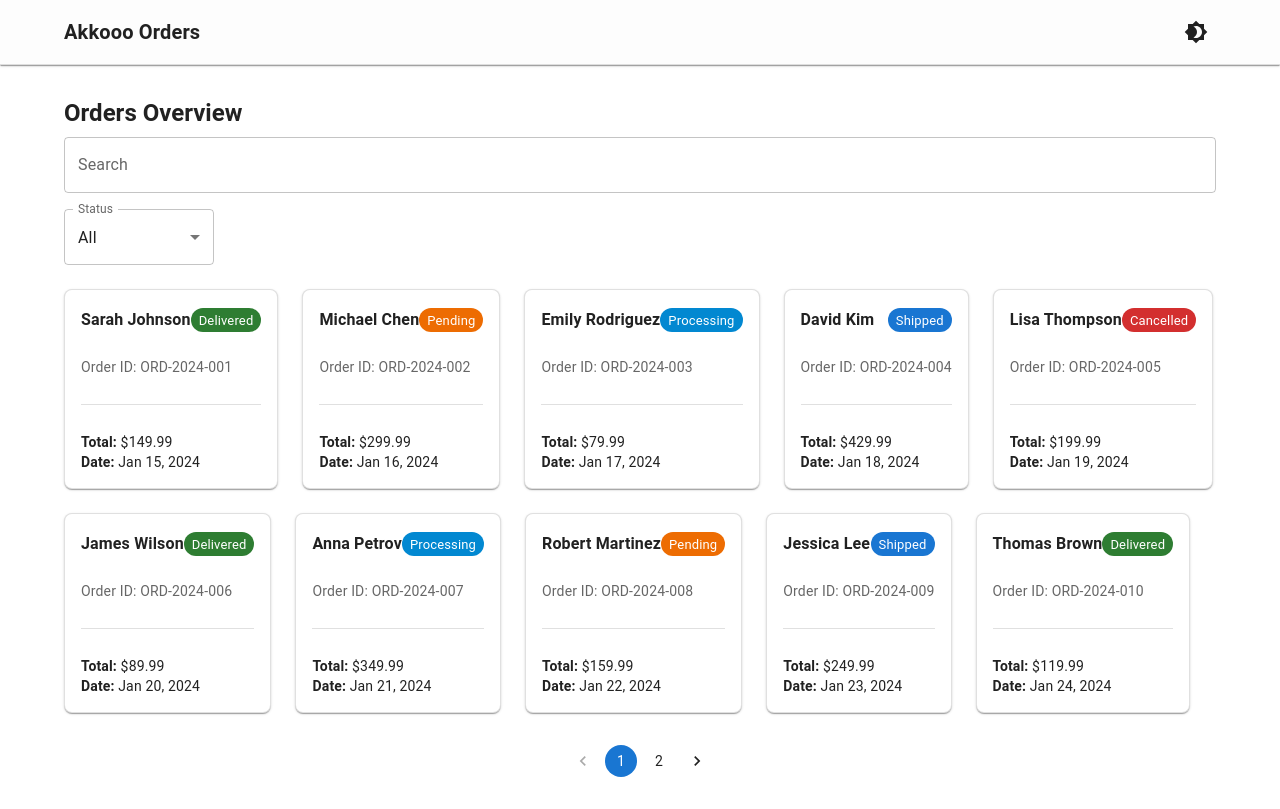
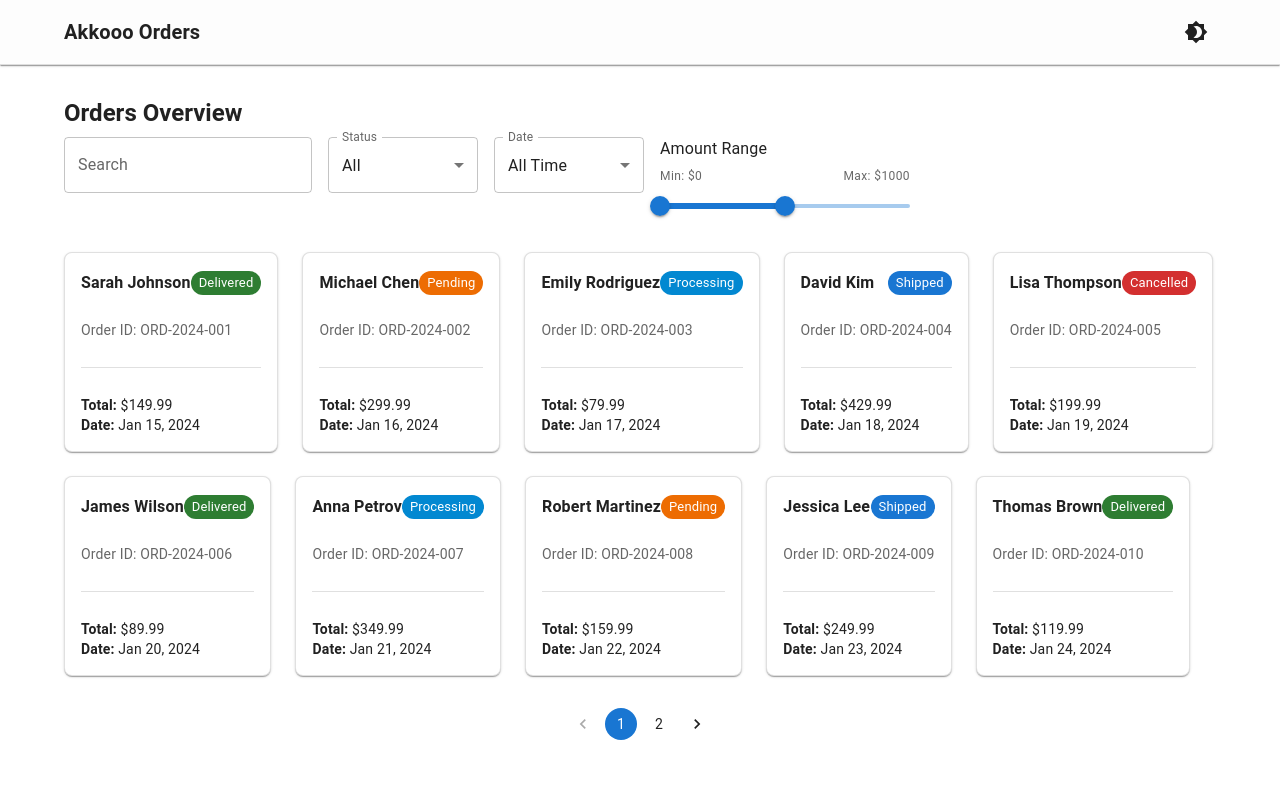
Before and after one commit to Mhamad-Raad/Order-Management-Akkoo-Challenge, a React (Vite) app: page / in a window 1280 px wide. Built offline with nearby package versions, Linux system fonts and the light colour scheme.

Commit message:
add slider to the filteration

```diff
--- a/package.json
+++ b/package.json
@@ -15,6 +15,7 @@
     "@mui/icons-material": "^7.2.0",
     "@mui/material": "^7.2.0",
     "@reduxjs/toolkit": "^2.8.2",
+    "dayjs": "^1.11.13",
     "react": "^19.1.0",
     "react-dom": "^19.1.0",
     "react-redux": "^9.2.0",
--- a/src/components/FilterPanel.tsx
+++ b/src/components/FilterPanel.tsx
@@ -1,4 +1,4 @@
-import { Box, TextField, MenuItem } from '@mui/material';
+import { Box, TextField, MenuItem, Slider, Typography } from '@mui/material';
 
 const statusOptions = [
   'all',
@@ -8,12 +8,17 @@ const statusOptions = [
   'delivered',
   'cancelled',
 ];
+const dateOptions = ['all', 'today', 'week', 'month'];
 
 interface Props {
   status: string;
   onStatusChange: (value: string) => void;
   searchTerm: string;
   onSearchChange: (value: string) => void;
+  dateRange: string;
+  onDateRangeChange: (value: string) => void;
+  amountRange: number[];
+  onAmountChange: (value: number[]) => void;
 }
 
 const FilterPanel = ({
@@ -21,6 +26,10 @@ const FilterPanel = ({
   onStatusChange,
   searchTerm,
   onSearchChange,
+  dateRange,
+  onDateRangeChange,
+  amountRange,
+  onAmountChange,
 }: Props) => {
   return (
     <Box display='flex' gap={2} mb={3} flexWrap='wrap'>
@@ -29,8 +38,8 @@ const FilterPanel = ({
         value={searchTerm}
         onChange={(e) => onSearchChange(e.target.value)}
         placeholder='Customer or Order ID'
-        fullWidth
       />
+
       <TextField
         select
         label='Status'
@@ -44,6 +53,44 @@ const FilterPanel = ({
           </MenuItem>
         ))}
       </TextField>
+
+      <TextField
+        select
+        label='Date'
+        value={dateRange}
+        onChange={(e) => onDateRangeChange(e.target.value)}
+        sx={{ minWidth: 150 }}
+      >
+        {dateOptions.map((option) => (
+          <MenuItem key={option} value={option}>
+            {option === 'all'
+              ? 'All Time'
+              : option.charAt(0).toUpperCase() + option.slice(1)}
+          </MenuItem>
+        ))}
+      </TextField>
+
+      <Box width={250}>
+        <Typography gutterBottom>Amount Range</Typography>
+
+        <Box display='flex' justifyContent='space-between' mb={0.5}>
+          <Typography variant='caption' color='text.secondary'>
+            Min: ${amountRange[0]}
+          </Typography>
+          <Typography variant='caption' color='text.secondary'>
+            Max: ${amountRange[1]}
+          </Typography>
+        </Box>
+
+        <Slider
+          value={amountRange}
+          onChange={(_, newValue) => onAmountChange(newValue as number[])}
+          valueLabelDisplay='auto'
+          min={0}
+          max={2000}
+          step={10}
+        />
+      </Box>
     </Box>
   );
 };
--- a/src/components/Orders/OrdersList.tsx
+++ b/src/components/Orders/OrdersList.tsx
@@ -5,6 +5,7 @@ import OrderCard from './OrderCard';
 import OrderModal from './OrderModal';
 import FilterPanel from '../FilterPanel';
 import { type Order } from '../../store/OrderSlices/orderTypes';
+import dayjs from 'dayjs';
 
 const ORDERS_PER_PAGE = 10;
 
@@ -14,8 +15,10 @@ const OrdersList = () => {
   const [visibleOrders, setVisibleOrders] = useState<Order[]>([]);
   const [page, setPage] = useState(1);
 
-  const [status, setStatus] = useState<string>('all');
-  const [searchTerm, setSearchTerm] = useState<string>('');
+  const [status, setStatus] = useState('all');
+  const [searchTerm, setSearchTerm] = useState('');
+  const [dateRange, setDateRange] = useState('all');
+  const [amountRange, setAmountRange] = useState<number[]>([0, 1000]);
 
   const [selectedOrder, setSelectedOrder] = useState<Order | null>(null);
   const [open, setOpen] = useState(false);
@@ -34,21 +37,37 @@ const OrdersList = () => {
     setPage(value);
   };
 
+  const matchesDateRange = (date: string): boolean => {
+    const orderDate = dayjs(date);
+    const now = dayjs();
+
+    if (dateRange === 'today') return orderDate.isSame(now, 'day');
+    if (dateRange === 'week') return orderDate.isAfter(now.subtract(7, 'day'));
+    if (dateRange === 'month')
+      return orderDate.isAfter(now.subtract(1, 'month'));
+    return true;
+  };
+
   const filterOrders = () => {
     return allOrders.filter((order) => {
       const matchStatus = status === 'all' || order.status === status;
       const matchSearch =
         order.customerName.toLowerCase().includes(searchTerm.toLowerCase()) ||
         order.id.toLowerCase().includes(searchTerm.toLowerCase());
-      return matchStatus && matchSearch;
+
+      const matchDate = matchesDateRange(order.orderDate);
+      const matchAmount =
+        order.total >= amountRange[0] && order.total <= amountRange[1];
+
+      return matchStatus && matchSearch && matchDate && matchAmount;
     });
   };
 
   useEffect(() => {
     const filtered = filterOrders();
     setFilteredOrders(filtered);
-    setPage(1); // reset to first page on new filter
-  }, [status, searchTerm, allOrders]);
+    setPage(1);
+  }, [status, searchTerm, dateRange, amountRange]);
 
   useEffect(() => {
     const start = (page - 1) * ORDERS_PER_PAGE;
@@ -65,6 +84,10 @@ const OrdersList = () => {
         onStatusChange={setStatus}
         searchTerm={searchTerm}
         onSearchChange={setSearchTerm}
+        dateRange={dateRange}
+        onDateRangeChange={setDateRange}
+        amountRange={amountRange}
+        onAmountChange={setAmountRange}
       />
 
       <Grid container spacing={3}>
```
Also changed, not shown: 1 other file (tests, documents, lock files or other folders).
